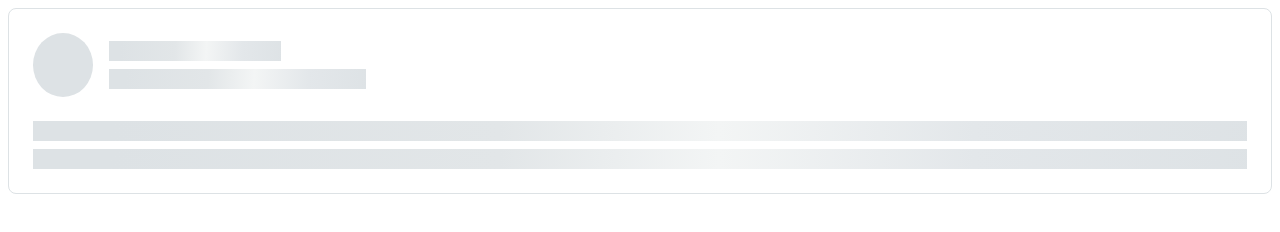
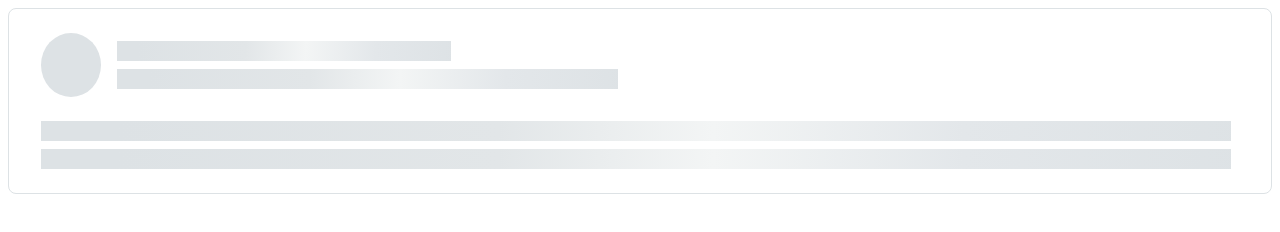
Before and after one commit to js-tasks-ru/htmlcss-20240216_severich, a website: page 04-lection2/02-skeleton/index.html in a window 1280 px wide. Drawn offline with Linux system fonts and the light colour scheme.

Commit message:
fix(styles): fixed styles in skeleton

```diff
--- a/04-lection2/02-skeleton/skeleton.css
+++ b/04-lection2/02-skeleton/skeleton.css
@@ -1,7 +1,7 @@
 .skeleton {
   display: flex;
   flex-direction: column;
-  padding: 24px;
+  padding: 24px 40px 24px 32px;
   border: 1px solid var( --grey-2);
   border-radius: 8px;
 }
@@ -34,9 +34,9 @@
 }
 
 .skeleton__row_small {
-  max-width: 172px;
+  max-width: 30%;
 }
 
 .skeleton__row_medium {
-  max-width: 257px;
+  max-width: 45%;
 }
```
